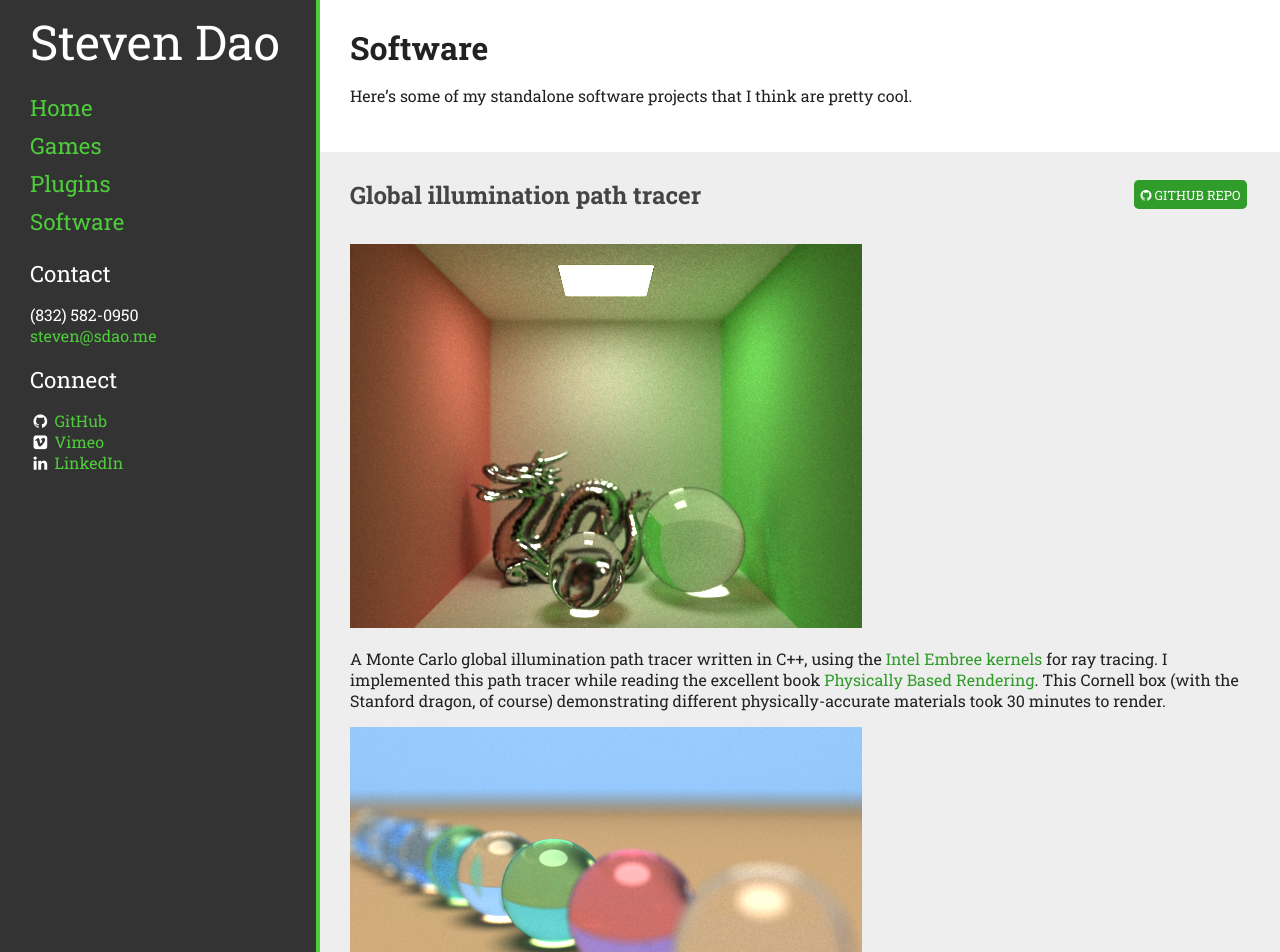
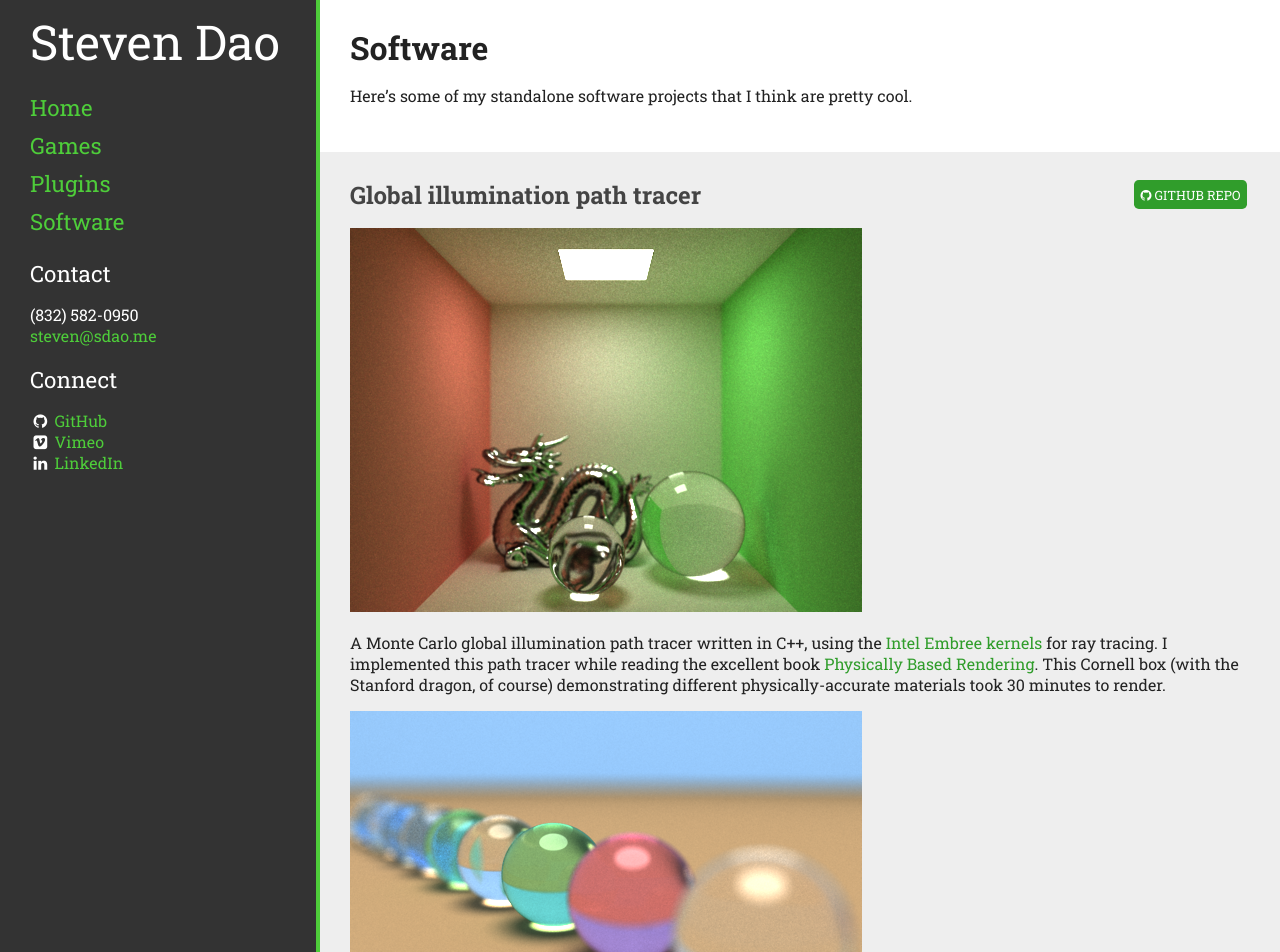
Before and after one commit to sdao/sdao.github.io, a Jekyll site: the page built from software/index.html, in a window 1280 px wide. Shown: the top 952 px of the page. Built offline with Jekyll 4.4.1, drawn with Linux system fonts in a browser that asks for light colours; nearby versions of some CDN libraries.

Commit message:
Fix reactive containers for IE

```diff
--- a/games/index.html
+++ b/games/index.html
@@ -38,9 +38,9 @@
     <h3>Looping cloth in Maya</h3>
     <a class="button" href="https://github.com/sdao/mayatools/tree/master/LoopNCache"><i class="fa fa-github"></i> GitHub Repo</a>
   </div>
-  <p>
+  <div class="reactive-container extra-top-space">
     <img src="/images/maya_loop_cache_gui.png" alt="MEL script and GUI for looping Maya nCloth.">
-  </p>
+  </div>
   <p>
     To make our character&rsquo;s cloth animate seamlessly, we created a MEL script for Maya that loops nCloth simulations.
   </p>
--- a/nomnomnom.css
+++ b/nomnomnom.css
@@ -116,6 +116,7 @@
 #content {
   padding: 0;
   min-width: 0;
+  width: 100%;
 
   -webkit-flex: 1 1 auto;
   flex: 1 1 auto;
@@ -247,11 +248,13 @@
   .gallery a {
     -webkit-flex: 0 0 33%;
     flex: 0 0 33%;
+    transition: -webkit-transform 0.5s;
     transition: transform 0.5s;
   }
 
   .gallery a:hover {
     border: none;
+    -webkit-transform: translateY(-0.5em);
     transform: translateY(-0.5em);
   }
 
@@ -282,6 +285,10 @@
       object-fit: contain;
       width: 100%;
     }
+
+.extra-top-space {
+  margin-top: 1em;
+}
 
 .tolkien p {
   margin: 0;
--- a/software/index.html
+++ b/software/index.html
@@ -13,15 +13,17 @@
     <h2>Global illumination path tracer</h2>
     <a class="button" href="https://github.com/sdao/path-tracer"><i class="fa fa-github"></i> GitHub Repo</a>
   </div>
-  <p>
+  <div class="reactive-container">
     <img src="/images/pathtracer_dragon_800iters_30min.png" alt="Cornell box and Stanford dragon, rendered with path tracing">
-  </p>
+  </div>
   <p>
     A Monte Carlo global illumination path tracer written in C++, using the <a href="https://embree.github.io/">Intel Embree kernels</a> for ray tracing.
     I implemented this path tracer while reading the excellent book <a href="http://www.pbrt.org">Physically Based Rendering</a>.
     This Cornell box (with the Stanford dragon, of course) demonstrating different physically-accurate materials took 30 minutes to render.
   </p>
-  <img src="/images/pathtracer_spheres_800iters_20min.png" alt="Row of spheres, demonstrating depth of field">
+  <div class="reactive-container">
+    <img src="/images/pathtracer_spheres_800iters_20min.png" alt="Row of spheres, demonstrating depth of field">
+  </div>
   <p>
     This row of spheres demonstrates rendering with depth of field (the aperture being <em>&fnof;</em>/16 in this image). The rendering was stopped after about 20 minutes and 800 iterations. (All of these timings were recorded on a 2.3 GHz Intel Core i5.)
   </p>
```
Also changed, not shown: plugins/index.html (+9 -3 lines).
